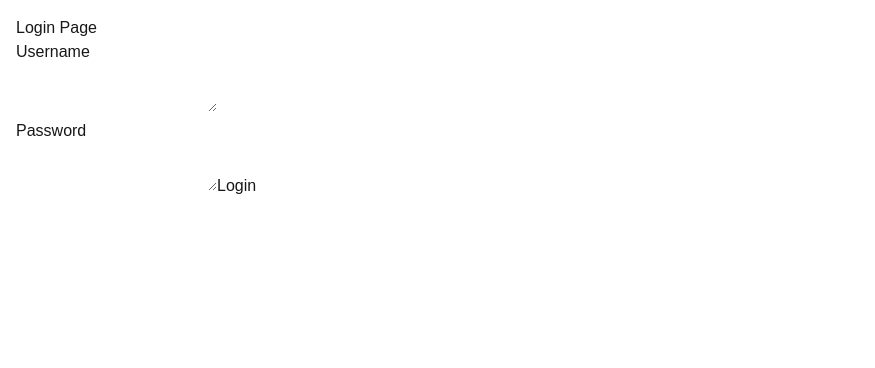
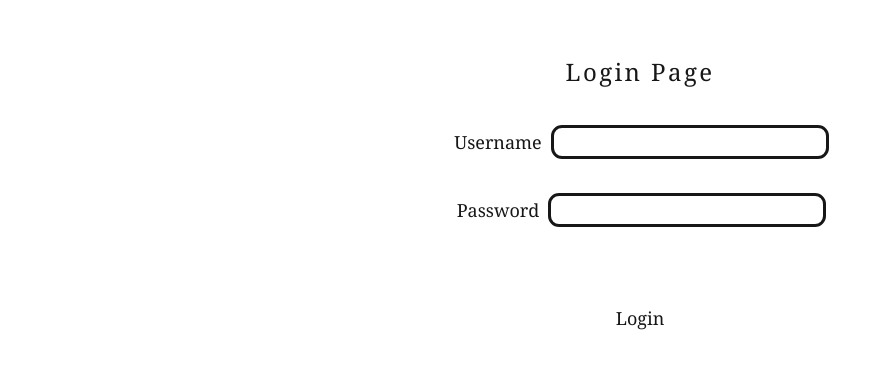
Before and after one commit to DanTheCodingMan123/property-management-app, a Next.js app: page /login in a window 1280 px wide. Shown: the top 368 px of the page, without its empty margins (0-875 px from the left). Built offline with nearby package versions, Linux system fonts and the light colour scheme.

Commit message:
refactored login code

```diff
--- a/app/components/Login.tsx
+++ b/app/components/Login.tsx
@@ -1,6 +1,18 @@
 
 'use client';
 
-export default function Login() {
-    return <button onClick = {() => alert("Login clicked")}>Login</button>
+export function LoginButton() {
+    return (<div className="flex items-center justify-center">
+        <button className = "font-serif text-lg pt-10" onClick = {() => alert("Login clicked")}>Login</button>
+    </div>)
 }
+
+
+export function LoginInput (props: {label: string, type?: string}) {
+    return (
+        <label className="flex font-serif items-center justify-center text-lg gap-3 pb-10"> {props.label}
+            <input className = "outline-solid rounded-lg" type={props.type || 'text'}></input>
+        </label>
+    )
+
+}
--- a/app/login/page.tsx
+++ b/app/login/page.tsx
@@ -1,12 +1,10 @@
-import Login from "../components/Login"
+import {LoginButton, LoginInput} from "../components/Login"
 
 export default function LoginPage() {
     return <main>
-        <h1>Login Page</h1>
-        <h1>Username</h1>
-        <textarea></textarea>
-        <h1>Password</h1>
-        <textarea></textarea>
-        <Login />
+        <label className="flex font-serif items-center justify-center p-10 text-2xl tracking-widest">Login Page</label>
+        <LoginInput label="Username" type = "email" />
+        <LoginInput label="Password" type = "password" />
+        <LoginButton />
         </main>
 }
```
